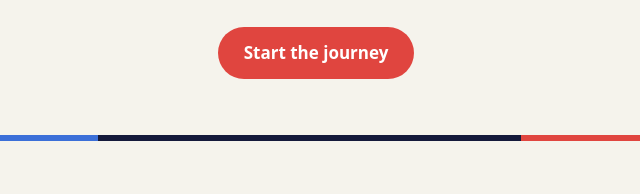
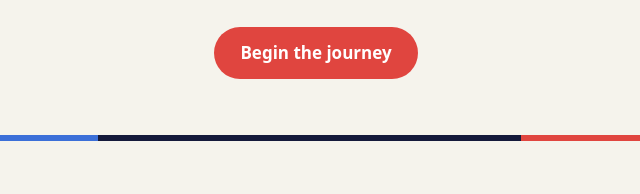
Before and after one commit to VolodymyrSalenko/my-software-factory, a plain HTML site: page index.html in a window 1280 px wide. Shown: the part 318-512 px from the top of the page, 324-964 px from the left. Drawn offline with Linux system fonts and the light colour scheme.

Commit message:
Implement #8: Change the hero button text to "Begin the journey"
Co-Authored-By: Claude Sonnet 5.5 <noreply@anthropic.com>

```diff
--- a/index.html
+++ b/index.html
@@ -13,7 +13,7 @@
   <p class="eyebrow">1789 – 1799</p>
   <h1>The French Revolution, <span>visually</span></h1>
   <p class="lead">Twelve events that turned a kingdom into a republic. Click through the timeline, watch the map, and see the numbers behind the story.</p>
-  <a class="btn" href="#timeline">Start the journey</a>
+  <a class="btn" href="#timeline">Begin the journey</a>
 </header>
 
 <main>
```
